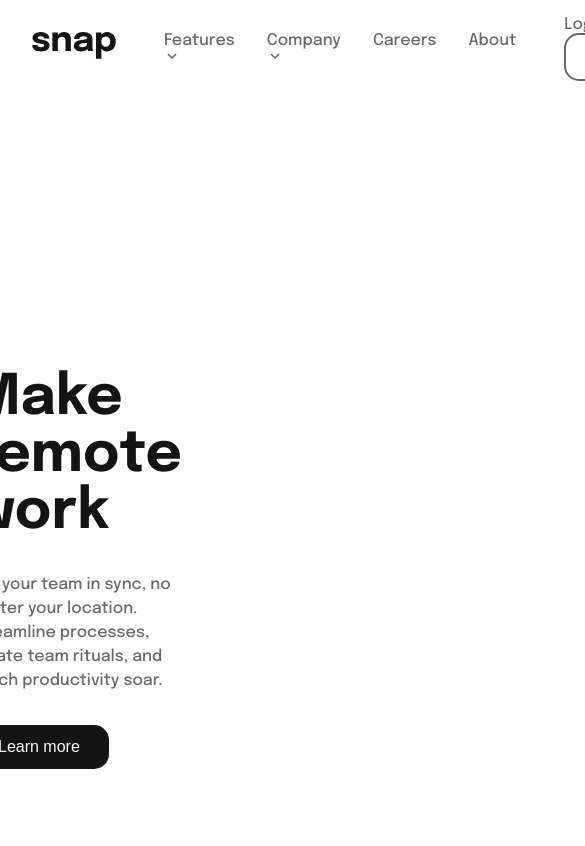
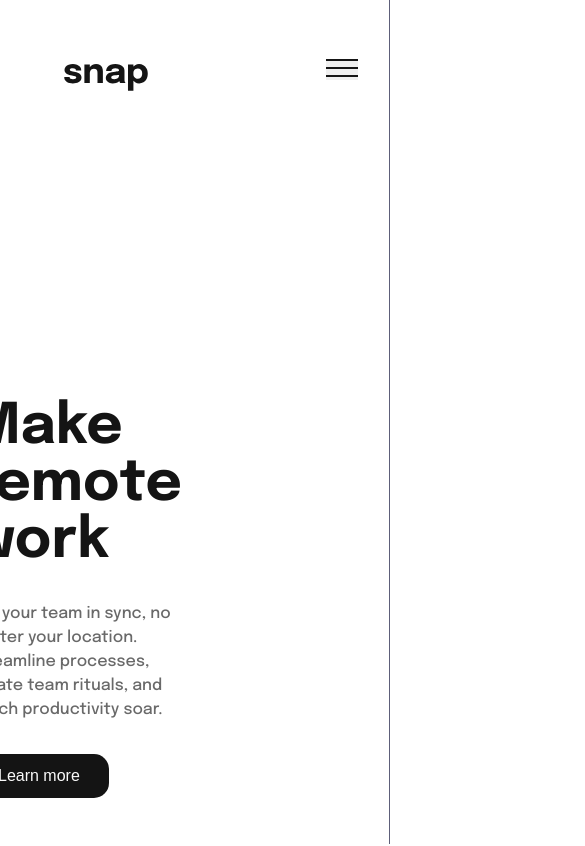
Before and after one commit to RonenTGreat/intro-section-downdow, a React (Create React App) app: page / in a window 390 px wide. Shown: the top 846 px of the page, 585 px wide, since content can reach past the window. Built offline with nearby package versions, Linux system fonts and the light colour scheme; the HTML template or start-up script is replaced by a standard one.

Commit message:
added sidenav

```diff
--- a/src/components/header/header.component.jsx
+++ b/src/components/header/header.component.jsx
@@ -4,8 +4,34 @@ import logo from "../../assets/images/logo.svg"
 
 import arrowUp from "../../assets/images/icon-arrow-down.svg"
 
+import iconMenu from "../../assets/images/icon-menu.svg"
+
+import iconMenuClose from "../../assets/images/icon-close-menu.svg"
+
+
 
 const Header = () => {
+
+  function openNav() {
+    document.querySelector(".sidenav").style.width = "70%";
+
+    // Causes page not to scroll when nav is opened
+    document.body.style.position = 'fixed';
+    document.body.style.top = `-${window.scrollY}px`;
+    document.body.style.blur = '0.5rem';
+  }
+
+  function closeNav() {
+    document.querySelector(".sidenav").style.width = "0";
+    document.body.style.position = '';
+    document.body.style.top = '';
+    const scrollY = document.body.style.top;
+    document.body.style.position = '';
+    document.body.style.top = '';
+    window.scrollTo(0, parseInt(scrollY || '0') * -1);
+  }
+
+
   return (
     <header className="header">
       <nav className="nav">
@@ -22,6 +48,26 @@ const Header = () => {
         <a className="register-section__login" href="/#">Login</a>
         <a className="register-section__register-btn" href="/#"><button className="register-btn">Register</button></a>
       </div>
+
+      {/* Hamburger Menu */}
+      <button className="btn_nav" onClick={openNav}>
+        <img src={iconMenu} alt="menu bar" />
+      </button>
+
+      {/* Mobill Menu */}
+
+      <div className="sidenav">
+        <button className="closebtn" onClick={closeNav}>
+          <img src={iconMenuClose} alt="" />
+        </button>
+        <div>
+          <a href="0">Home</a>
+          <a href="0">New</a>
+          <a href="0">Popular</a>
+          <a href="0">Trending</a>
+          <a href="0">Categories</a>
+        </div>
+      </div>
     </header>
 
   );
--- a/src/components/header/header.styles.css
+++ b/src/components/header/header.styles.css
@@ -52,3 +52,69 @@ a {
 .register-btn:hover{
   cursor: pointer;
 }
+
+.btn_nav, .sidenav{
+  display: none;
+}
+
+@media (max-width: 768px) {
+  .header{
+    margin: 2rem
+  }
+
+  .nav_list, .register-section{
+    display: none;
+  }
+
+  .btn_nav {
+    display: block;
+    position: absolute;
+    top: 1.7rem;
+    right: 0;
+    border: none;
+    color: hsl(240, 100%, 5%);
+  }
+
+  .sidenav {
+    display: block;
+    height: 100%;
+    width: 0;
+    border-left: 1px hsl(236, 13%, 42%) solid;
+    position: fixed;
+    z-index: 1;
+    top: 0;
+    right: 0;
+    background-color: hsl(36, 100%, 99%);
+    overflow-x: hidden;
+    transition: 0.5s;
+    padding-top: 60px;
+  }
+
+  .sidenav div{
+    display: flex;
+    flex-direction: column;
+    align-items: flex-start;
+    justify-content: space-evenly;
+    margin-top: 10rem;
+  }
+
+  .sidenav div a {
+    margin: 2rem;
+    text-decoration: none;
+    font-size: 2rem;
+    color: hsl(240, 100%, 5%);
+    transition: 0.3s;
+  }
+
+  .sidenav .closebtn {
+  display: block;
+  position: absolute;
+  top: 2rem;
+  right: 25px;
+  font-size: 36px;
+  margin-left: 50px;
+  border: none;
+  background-color: hsl(36, 100%, 99%);
+  color: hsl(240, 100%, 5%);
+}
+}
```
